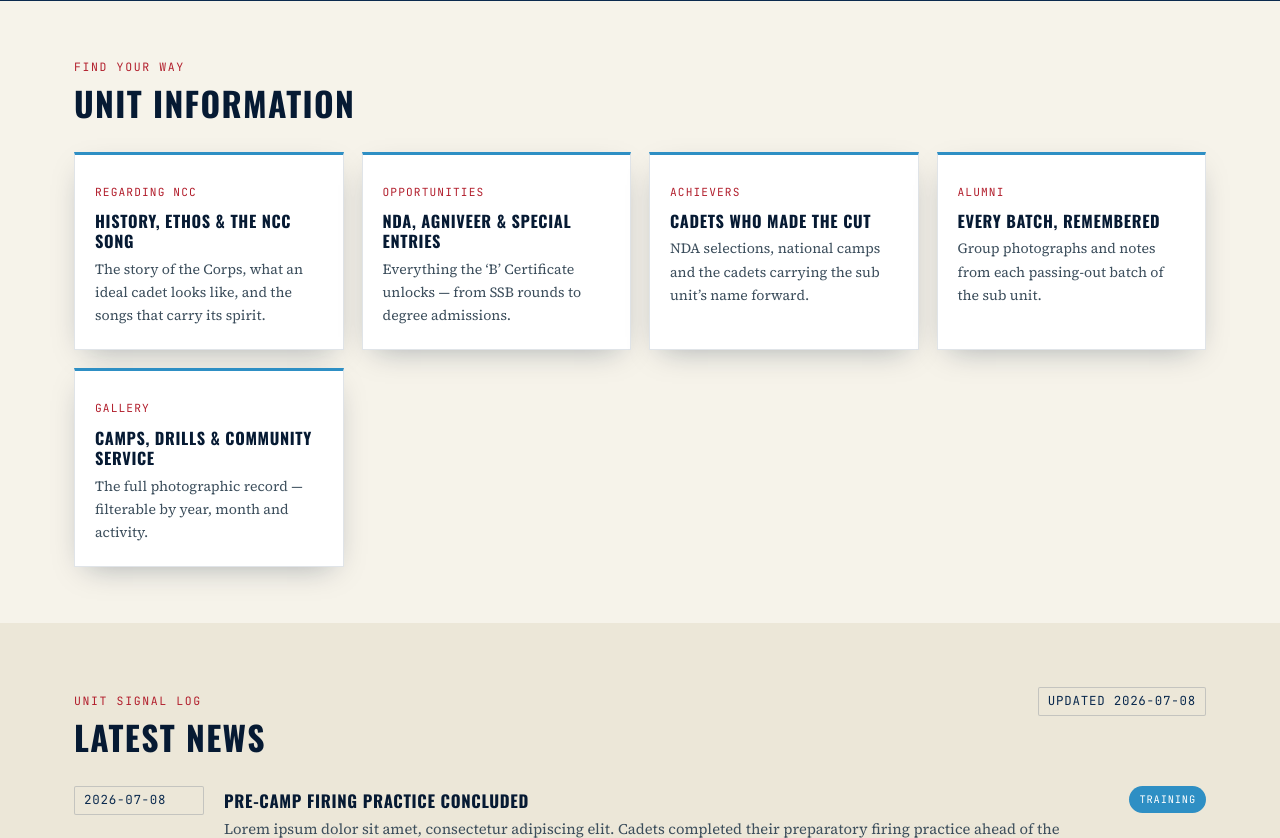
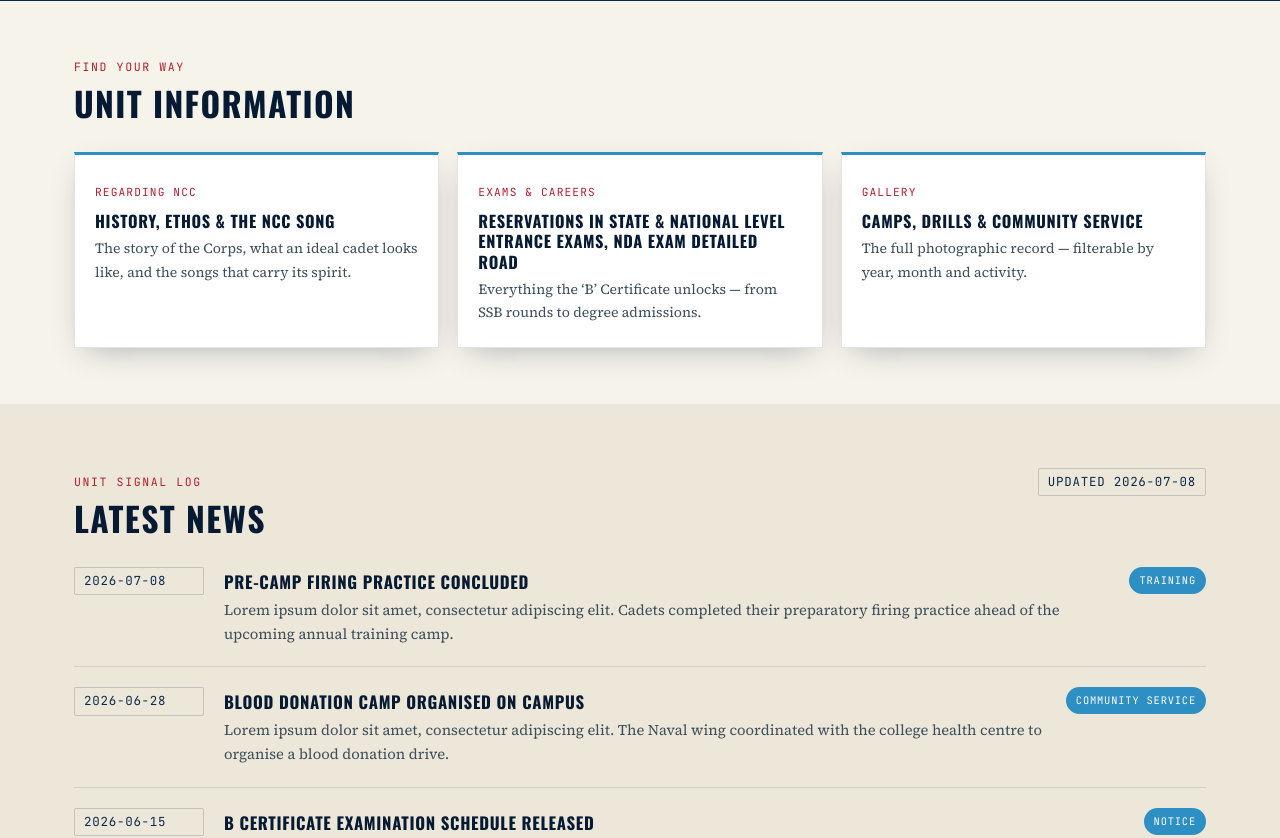
Before and after one commit to prathambhandary/NCC-Landing-Page, a Flask app: page / in a window 1280 px wide. Shown: the part 752-1590 px from the top of the page. Run offline with Flask 3, Linux system fonts and the light colour scheme.

Commit message:
Removed early elements

```diff
--- a/templates/index.html
+++ b/templates/index.html
@@ -69,20 +69,20 @@
         <p>The story of the Corps, what an ideal cadet looks like, and the songs that carry its spirit.</p>
       </a>
       <a class="quicknav-card reveal" href="{{ url_for('opportunities') }}">
-        <span class="qn-index">OPPORTUNITIES</span>
-        <h3>NDA, Agniveer &amp; Special Entries</h3>
+        <span class="qn-index">EXAMS & CAREERS</span>
+        <h3>Reservations in State & National Level Entrance Exams, NDA exam detailed Road </h3>
         <p>Everything the &lsquo;B&rsquo; Certificate unlocks &mdash; from SSB rounds to degree admissions.</p>
       </a>
-      <a class="quicknav-card reveal" href="{{ url_for('achievers') }}">
+      <!-- <a class="quicknav-card reveal" href="{{ url_for('achievers') }}">
         <span class="qn-index">ACHIEVERS</span>
         <h3>Cadets Who Made the Cut</h3>
         <p>NDA selections, national camps and the cadets carrying the sub unit&rsquo;s name forward.</p>
-      </a>
-      <a class="quicknav-card reveal" href="{{ url_for('alumni') }}">
+      </a> -->
+      <!-- <a class="quicknav-card reveal" href="{{ url_for('alumni') }}">
         <span class="qn-index">ALUMNI</span>
         <h3>Every Batch, Remembered</h3>
         <p>Group photographs and notes from each passing-out batch of the sub unit.</p>
-      </a>
+      </a> -->
       <a class="quicknav-card reveal" href="{{ url_for('gallery') }}">
         <span class="qn-index">GALLERY</span>
         <h3>Camps, Drills &amp; Community Service</h3>
```
